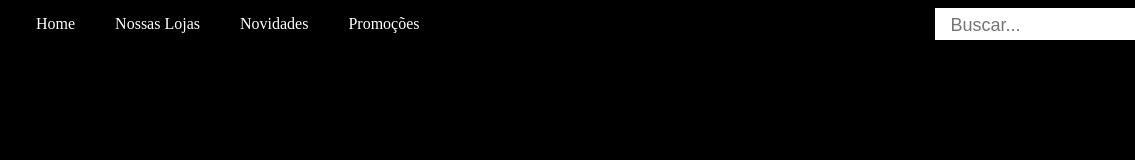
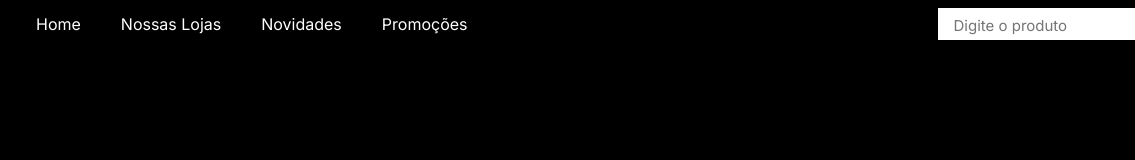
Before and after one commit to Leonardogotz/Alura_Challenge_Front_end, a plain HTML site: page index.html in a window 1280 px wide. Shown: the top 160 px of the page, 145-1280 px from the left. Drawn offline with Linux system fonts and the light colour scheme.

Commit message:
font
ajustes das fontes de texto

```diff
--- a/index.html
+++ b/index.html
@@ -16,7 +16,7 @@
             <a class="icones">Novidades</a>
             <a class="icones">Promoções</a>
             <a id="divBusca" class="busca">
-                <input type="text" id="txtBusca" placeholder="Buscar..."/>
+                <input type="text" id="txtBusca" placeholder="Digite o produto"/>
                 <button id="btnBusca">Buscar</button>
             </a>
         </section>
--- a/style.css
+++ b/style.css
@@ -1,3 +1,5 @@
+@import url('https://fonts.googleapis.com/css2?family=Inter&display=swap');
+
 body{
     background-color: #000000;
     color: #ffffff;
@@ -19,6 +21,7 @@ body{
     border: none;
     font-size: 16px;
     white-space: nowrap;
+    font-family: 'Inter', sans-serif;
 }
 
 #divBusca{
@@ -27,27 +30,27 @@ body{
     width:200px;
     height:32px;
     position: relative;
-    left: 475px;
-
+    left: 430px;
   }
 
   #txtBusca{
     float:left;
     background-color:transparent;
     padding-left:16px;
-    font-size:18px;
+    font-size:15px;
     border:none;
     height:32px;
     width:180px;
+    font-family: 'Inter', sans-serif;
   }
 
   #btnBusca{
     float:left;
     height:32px;
     width:70px;
-    font-weight:bold;
     color: #ffffff;
     background: none;
     position: relative;
     left: 16px;
+    font-family: 'Inter', sans-serif;
   }
```
